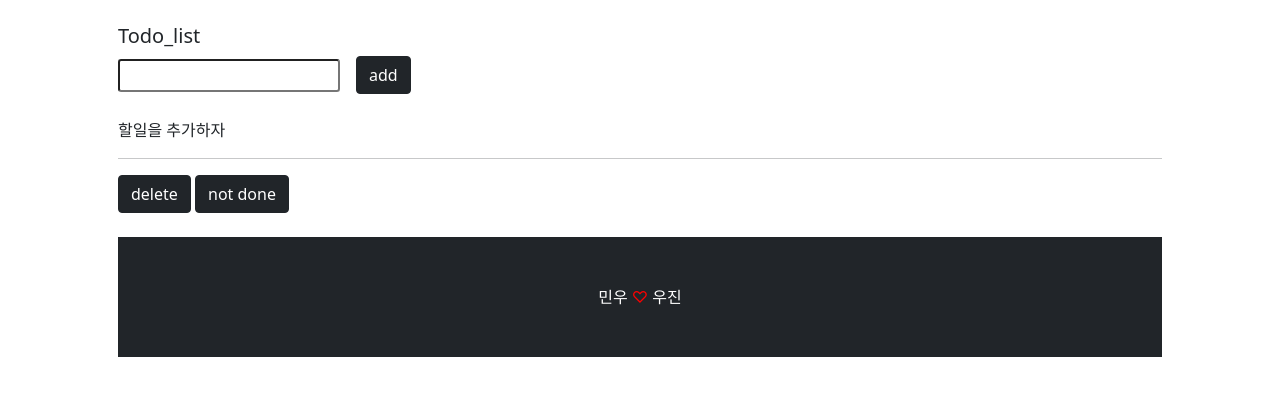
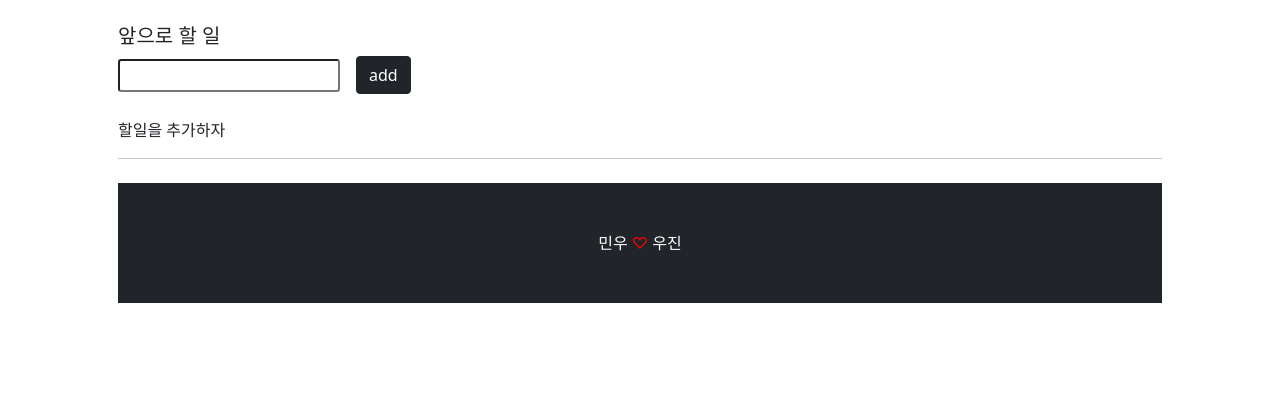
Before and after one commit to alsdndia789/DjangoPratice, a Django app: page /todolist/ in a window 1280 px wide. Shown: the part 56-452 px from the top of the page. Run offline with Django 3.2, Linux system fonts and the light colour scheme; data that the repository does not hold is empty; some libraries are stand-ins or nearby versions.

Commit message:
FIX: todo_list

```diff
--- a/templates/todo_list.html
+++ b/templates/todo_list.html
@@ -7,7 +7,7 @@
     {% csrf_token %}
     <div class="mb-4">
       <div>
-        <h5 class="title"> Todo_list </h5>
+        <h5 class="title"> 앞으로 할 일 </h5>
       </div>
       <div class="d-flex flex-row align-items-center">
         <input class="form-control-sm" name="title">
@@ -16,7 +16,7 @@
     </div>
     <div class="mb-4">
       <div class="my-2">
-        {% if todo_list %}
+        {% if todo_list|not_done %}
         {% for todo in todo_list|not_done %}
         <div style="font-size:20px;">
           <input class="form-check-input" type="checkbox" value="{{todo.id}}" id="delete_list" name="delete_list">
@@ -28,17 +28,24 @@
           {% endfor %}
       </div>
       <div>
+        <button type=submit class="btn btn-dark" value="done" name="done"> done</button>
         <button type=submit class="btn btn-dark" value="delete" name="delete"> delete</button>
-        <button type=submit class="btn btn-dark" value="done" name="done"> done</button>
       </div>
       {% else %}
       <div class="col-12">할일을 추가하자</div>
       {% endif %}
     </div>
     <hr>
+    <div class="mb-4">
+      <div class="my-2">
+        {% if todo_list|done %}
+        <div>
+          <h5 class="title"> 한 일 </h5>
+        </div>
         {% for todo in todo_list|done %}
         <div style="font-size:20px;">
-      <input class="form-check-input" type="checkbox" value="{{todo.id}}" id="done_delete_list" name="done_delete_list">
+          <input class="form-check-input" type="checkbox" value="{{todo.id}}" id="done_delete_list"
+                 name="done_delete_list">
           <label class="form-check-label" for="done_delete_list">
             {{todo.title}}
           </label>
@@ -46,8 +53,11 @@
         <p>
           {% endfor %}
         <div>
+          <button type=submit class="btn btn-dark" value="not_done" name="not_done"> not done</button>
           <button type=submit class="btn btn-dark" value="done_delete" name="done_delete"> delete</button>
-      <button type=submit class="btn btn-dark" value="not_done" name="not_done"> not done</button>
+        </div>
+        {% endif %}
+      </div>
     </div>
   </form>
 </div>
```
Lines whose indentation alone changed are shown as unchanged.
